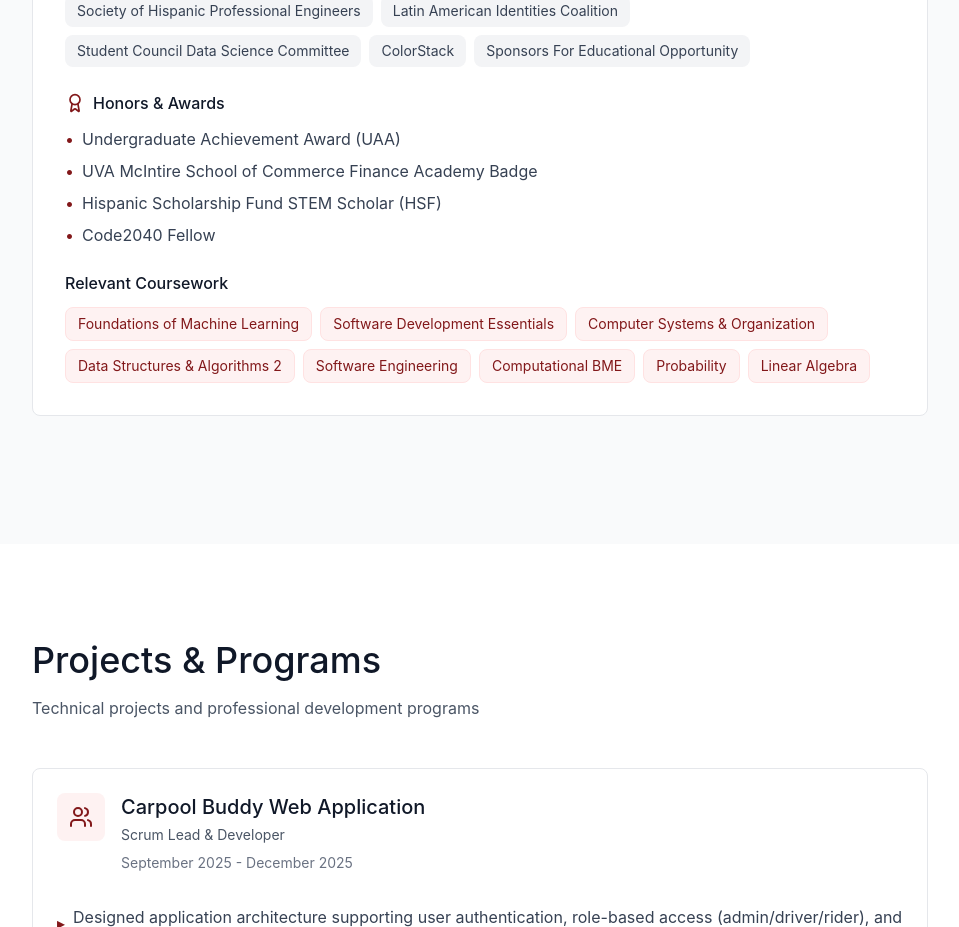
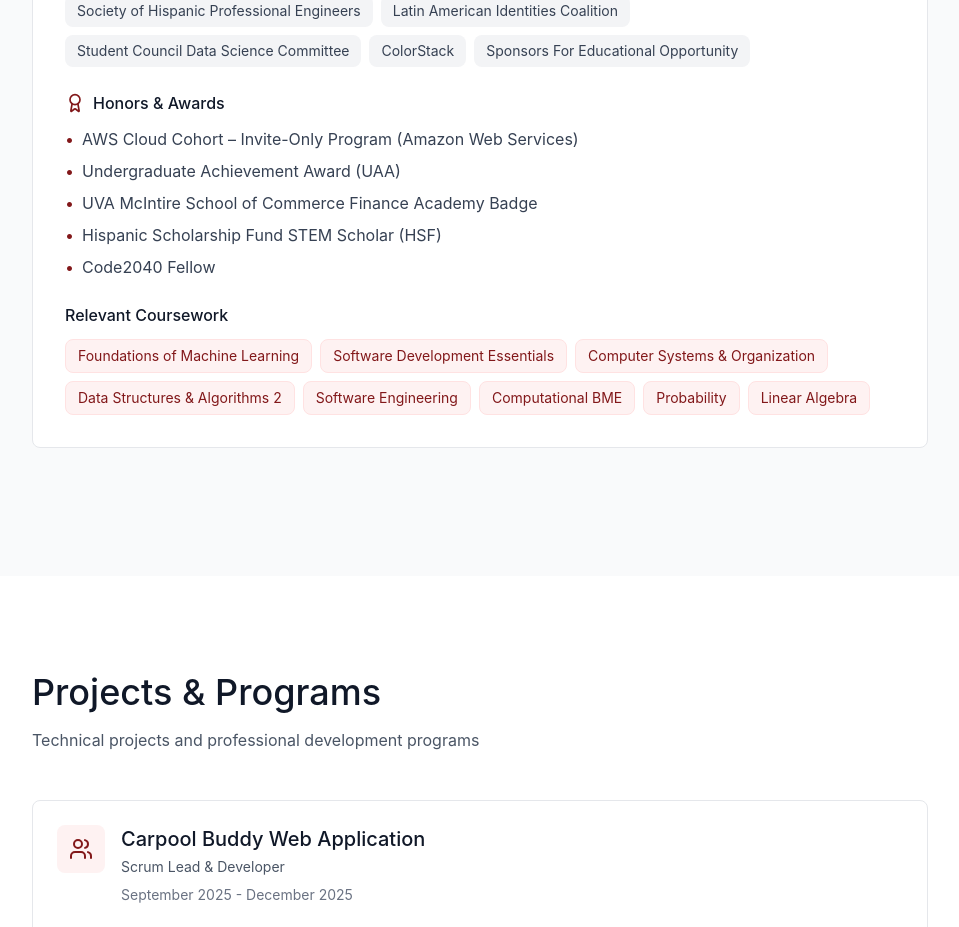
Before and after one commit to madsej/madsej.github.io, a React app: page / in a window 1280 px wide. Shown: the part 5280-6207 px from the top of the page, without its empty margins (160-1119 px from the left). Built offline with nearby package versions, Linux system fonts and the light colour scheme; the HTML template or start-up script is replaced by a standard one.

Commit message:
Add AWS Cloud Cohort to honors and awards list

```diff
--- a/src/app/components/Education.tsx
+++ b/src/app/components/Education.tsx
@@ -41,6 +41,7 @@ export function Education() {
               </div>
               <ul className="space-y-2">
                 {[
+                  'AWS Cloud Cohort – Invite-Only Program (Amazon Web Services)',
                   'Undergraduate Achievement Award (UAA)',
                   'UVA McIntire School of Commerce Finance Academy Badge',
                   'Hispanic Scholarship Fund STEM Scholar (HSF)',
```
